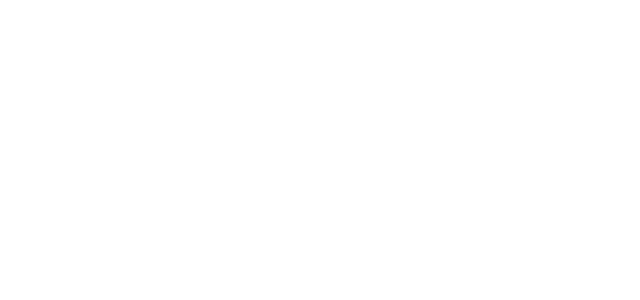
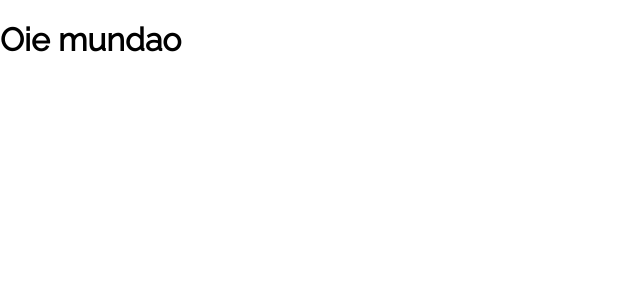
Before and after one commit to escandiel/study-blog, a React (Create React App) app: page / in a window 1280 px wide. Before the commit this address had no page. Shown: the top 300 px of the page, without its empty margins (0-640 px from the left). Built offline with nearby package versions, Linux system fonts and the light colour scheme.

Commit message:
adding url paths to the routes

```diff
--- a/src/App.js
+++ b/src/App.js
@@ -6,7 +6,9 @@ function App() {
   return (
     <BrowserRouter>
       <Routes>
-        <Route />
+        <Route path="/" element={<Home />} />
+        <Route path="/sobremim" element={<AboutMe />} />
+        <Route path="*" element={<div>404 pagina nao encontrada</div>} />
       </Routes>
     </BrowserRouter>
   );
```
